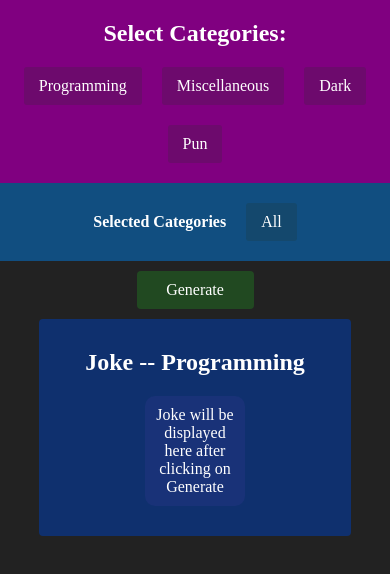
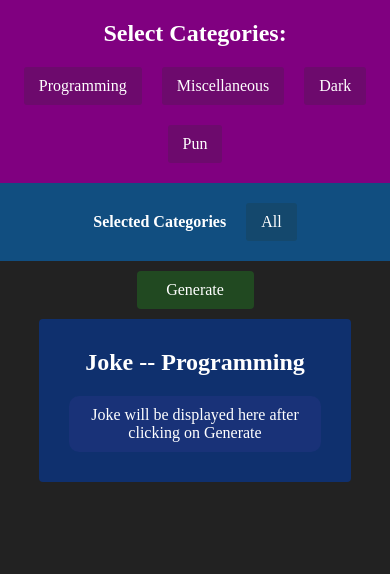
Before and after one commit to MAhmad787/Random-Joke, a plain HTML site: page index.html in a window 390 px wide. Drawn offline with Linux system fonts and the light colour scheme.

Commit message:
add media query

```diff
--- a/style.css
+++ b/style.css
@@ -82,3 +82,8 @@ body{
     border-radius: 10px;
     text-align: center;
 }
+@media only screen and (max-width: 800px) {
+    .joke{
+        width: 100%;
+    }
+}
```
